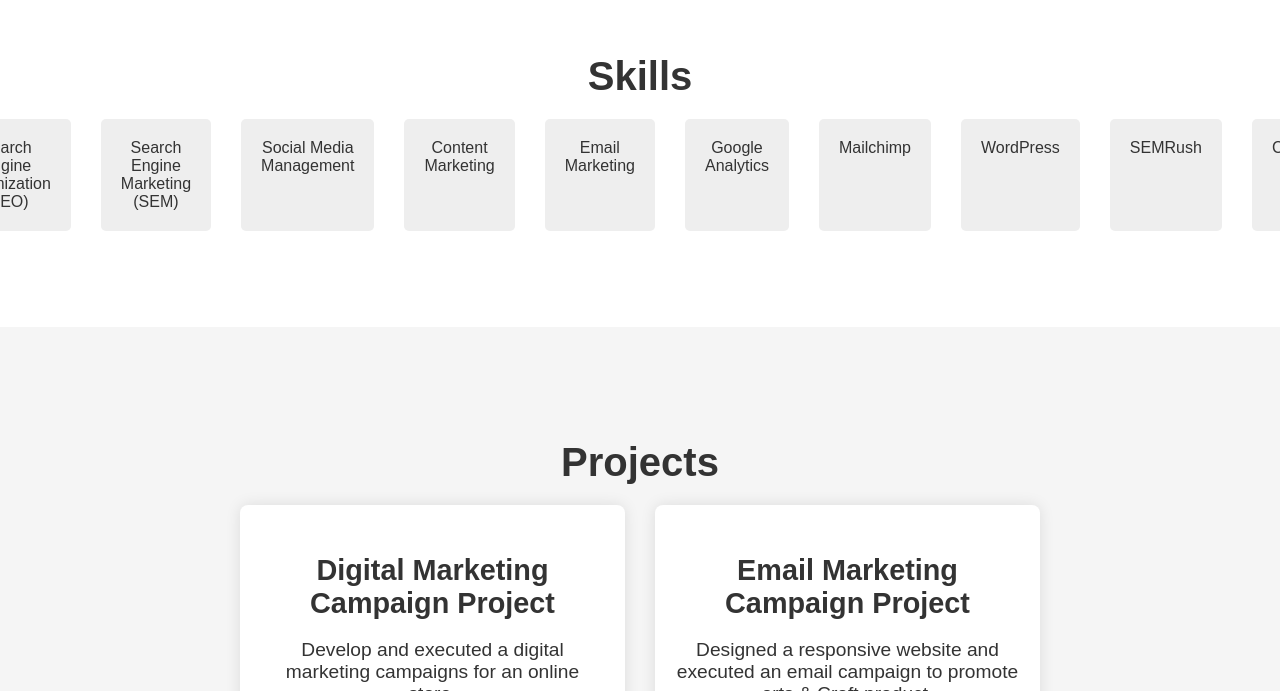
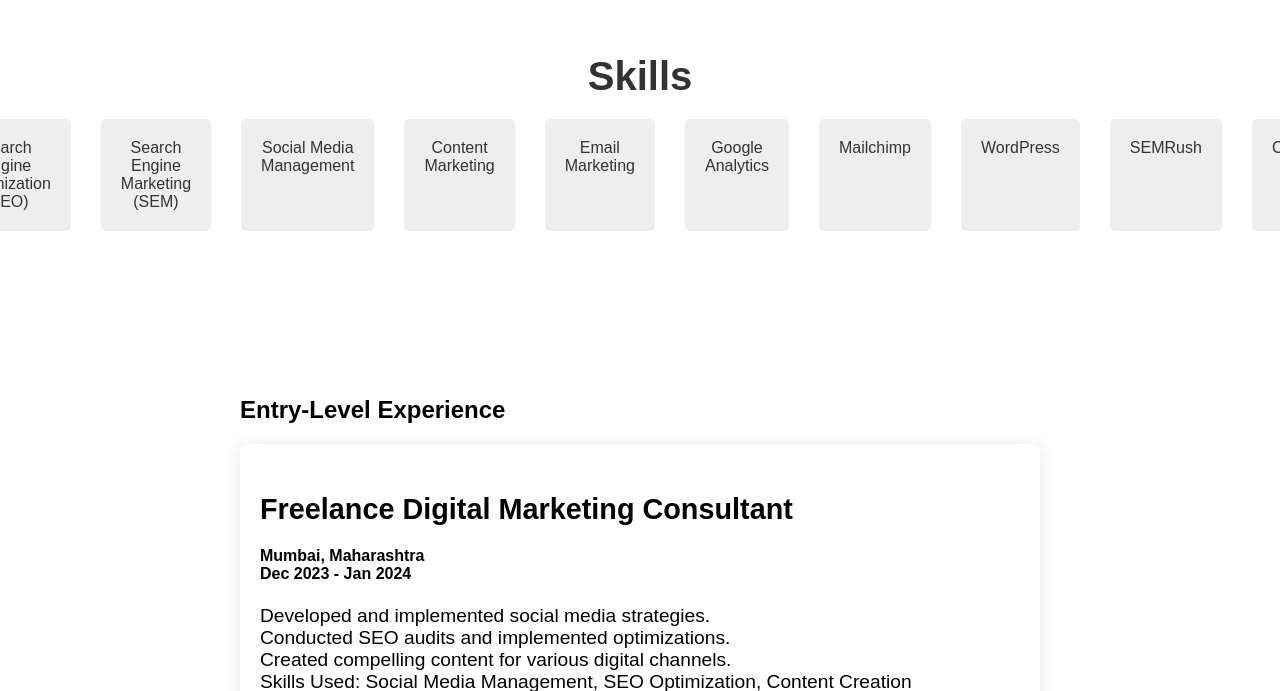
Before and after one commit to Snehaa06/Snehaa06-Portfolio, a plain HTML site: page index.html in a window 1280 px wide. Shown: the part 2109-2800 px from the top of the page. Drawn offline with Linux system fonts and the light colour scheme.

Commit message:
Update index.html
Signed-off-by: Snehaa06 <100424725+Snehaa06@users.noreply.github.com>

```diff
--- a/index.html
+++ b/index.html
@@ -18,6 +18,7 @@
             <li><a href="#about">About</a></li>
             <li><a href="#education">Education</a></li>
             <li><a href="#skills">Skills</a></li>
+            <li><a href="#experience">Experience</a></li>
             <li><a href="#projects">Projects</a></li>
             <li><a href="#certifications">Certifications</a></li>
             <li><a href="#activities">Activity</a></li>
@@ -103,6 +104,37 @@
             </ul>
         </div>
     </section>
+            <!-- Entry-Level Experience Section -->
+<section id="experience" class="section">
+    <div class="container">
+        <h2>Entry-Level Experience</h2>
+
+        <div class="experience-cards">
+            <!-- Experience 1 -->
+            <div class="experience-card">
+                <div class="experience-info">
+                    <h3>Freelance Digital Marketing Consultant</h3>
+                    <h4>Mumbai, Maharashtra<br>
+                        Dec 2023 - Jan 2024</h4>
+                    <p>Developed and implemented social media strategies.<br>
+                        Conducted SEO audits and implemented optimizations.<br>
+                        Created compelling content for various digital channels.<br>
+                        Skills Used: Social Media Management, SEO Optimization, Content Creation</p>
+                </div>
+            </div>
+
+            <!-- Experience 2 -->
+
+            <!-- Add more experiences as needed -->
+        </div>
+    </div>
+</section>
+
+
+
+
+
+
     <!-- Projects Section -->
 <section id="projects" class="section">
     <div class="container">
```
